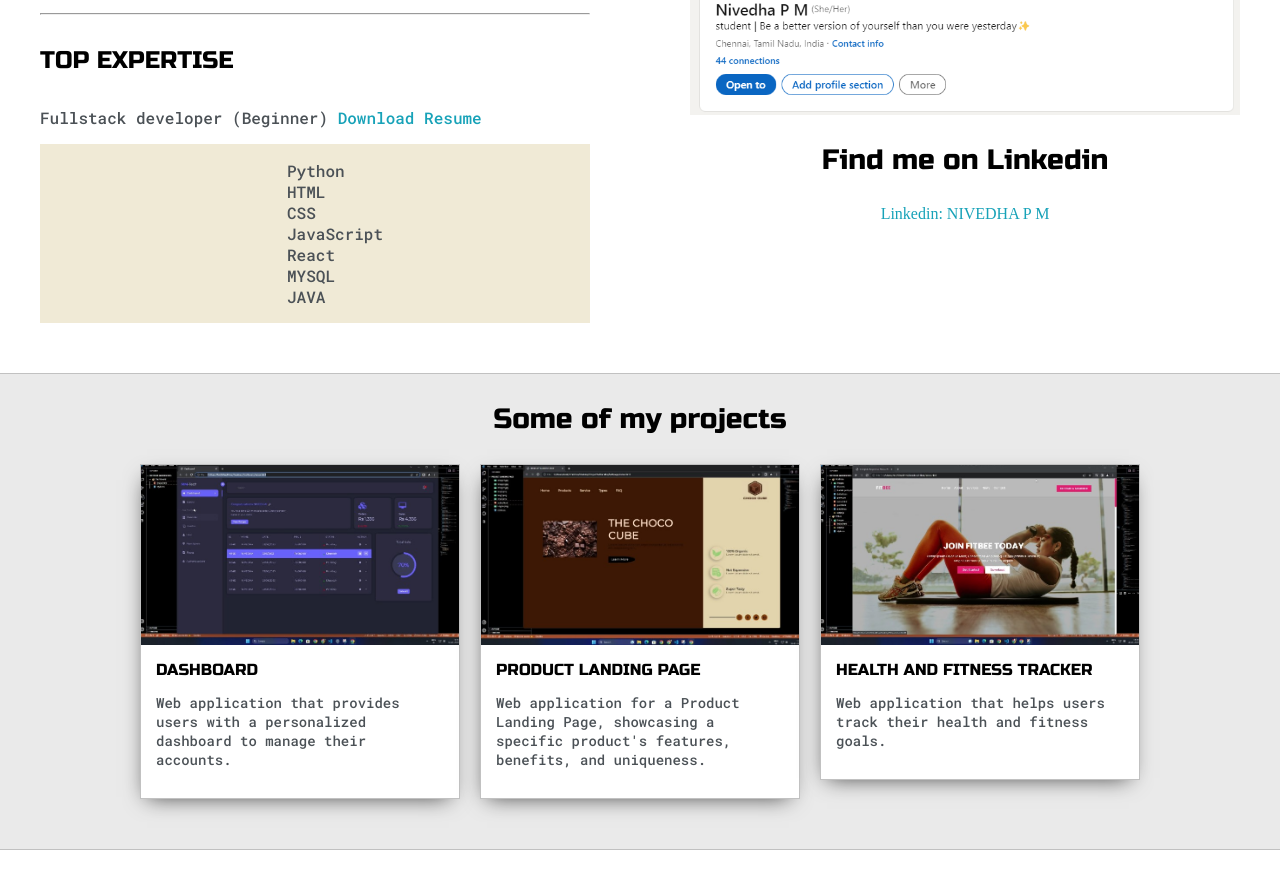
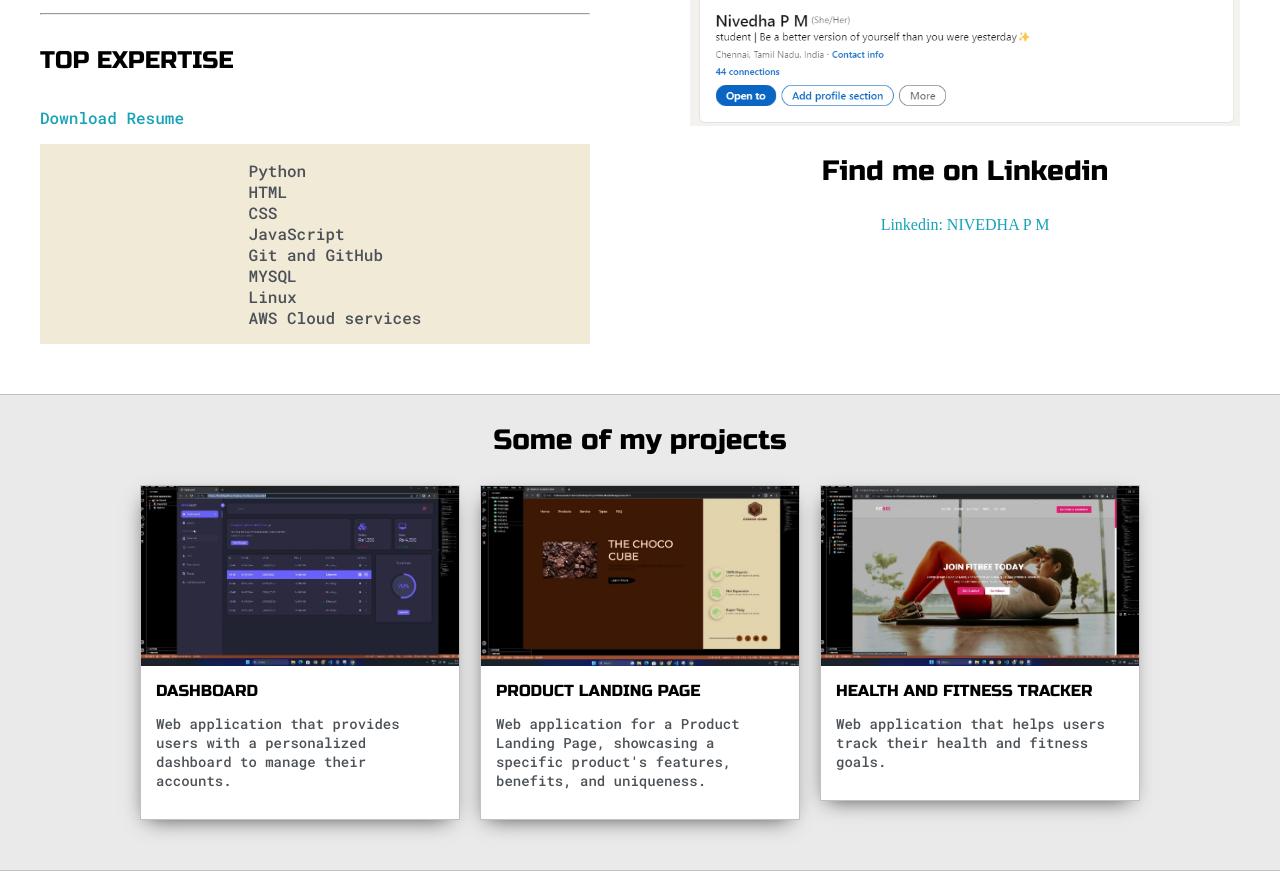
Before and after one commit to nivedhapm/Portfolio, a plain HTML site: page index.html in a window 1280 px wide. Shown: the part 1053-1928 px from the top of the page. Drawn offline with Linux system fonts and the light colour scheme.

Commit message:
index.html

```diff
--- a/index.html
+++ b/index.html
@@ -88,7 +88,7 @@
 
 					<h4>TOP EXPERTISE</h4>
 
-					<p>Fullstack developer (Beginner) <a target="_blank" href="RESUME.pdf">Download Resume</a></p>
+					<p><a target="_blank" href="RESUME.pdf">Download Resume</a></p>
 
 					<div id="skills">
 						<ul>
@@ -96,9 +96,10 @@
 							<li>HTML</li>
 							<li>CSS</li>
 							<li>JavaScript</li>
-							<li>React</li>
+							<li>Git and GitHub</li>
 							<li>MYSQL</li>
-							<li>JAVA</li>
+							<li>Linux</li>
+							<li>AWS Cloud services</li>
 						</ul>
 
 
```
